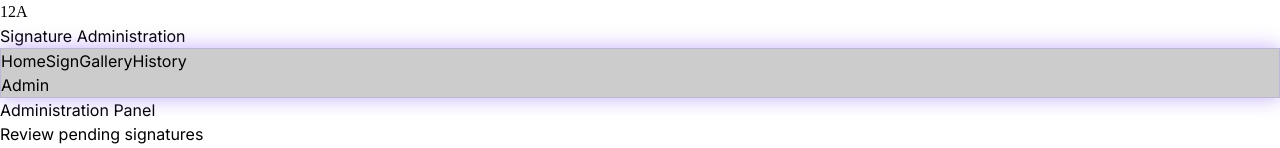
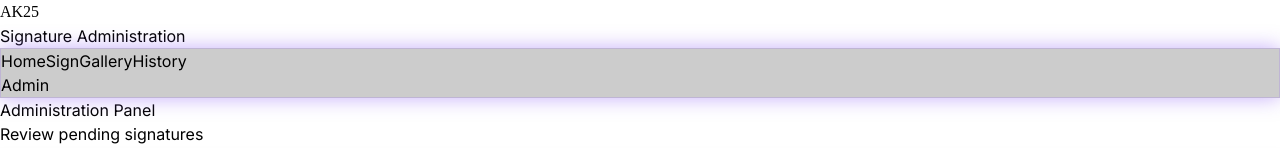
Before and after one commit to Trivn-12/class-12a-yearbook, a React (Vite) app: page /admin in a window 1280 px wide. Shown: the top 148 px of the page. Built offline with nearby package versions, Linux system fonts and the light colour scheme; no server answers.

Commit message:
🔄 Đổi tất cả '12A' thành 'AK25' trong toàn bộ ứng dụng

```diff
--- a/index.html
+++ b/index.html
@@ -5,7 +5,7 @@
     <meta http-equiv="Content-Language" content="vi" />
     <link rel="icon" type="image/svg+xml" href="/vite.svg" />
     <meta name="viewport" content="width=device-width, initial-scale=1.0" />
-    <title>12A</title>
+    <title>AK25</title>
     <style>
       /* Preload font cho tiếng Việt */
       @import url('https://fonts.googleapis.com/css2?family=Inter:wght@400;500;600;700&display=swap');
--- a/src/pages/AdminPage.jsx
+++ b/src/pages/AdminPage.jsx
@@ -163,7 +163,7 @@ const AdminPage = () => {
         {/* Header với animation */}
         <div className="text-center mb-8 fade-in">
           <h1 className="text-5xl md:text-6xl font-bold text-white mb-4" style={{ fontFamily: 'serif', textShadow: '0 0 20px rgba(255,255,255,0.3)' }}>
-            12A
+            AK25
           </h1>
           <p className="text-white/80 text-lg">Signature Administration</p>
         </div>
--- a/src/pages/GalleryPage.jsx
+++ b/src/pages/GalleryPage.jsx
@@ -131,7 +131,7 @@ const GalleryPage = () => {
         {/* Header với animation */}
         <div className="text-center mb-8 fade-in">
           <h1 className="text-5xl md:text-6xl font-bold text-white mb-4" style={{ fontFamily: 'serif', textShadow: '0 0 20px rgba(255,255,255,0.3)' }}>
-            12A
+            AK25
           </h1>
           <p className="text-white/80 text-lg">Yearbook Signature Gallery</p>
         </div>
--- a/src/pages/HistoryPage.jsx
+++ b/src/pages/HistoryPage.jsx
@@ -112,7 +112,7 @@ const HistoryPage = () => {
         {/* Header với animation */}
         <div className="text-center mb-8 fade-in">
           <h1 className="text-5xl md:text-6xl font-bold text-white mb-4" style={{ fontFamily: 'serif', textShadow: '0 0 20px rgba(255,255,255,0.3)' }}>
-            12A
+            AK25
           </h1>
           <p className="text-white/80 text-lg">Signature History</p>
         </div>
--- a/src/pages/MemoryFormPage.jsx
+++ b/src/pages/MemoryFormPage.jsx
@@ -127,7 +127,7 @@ const MemoryFormPage = () => {
         {/* Header */}
         <div className="text-center mb-6 md:mb-8 fade-in">
           <h1 className="text-4xl md:text-5xl lg:text-6xl font-bold text-white mb-2 md:mb-4" style={{ fontFamily: 'serif', textShadow: '0 0 20px rgba(255,255,255,0.3)' }}>
-            12A
+            AK25
           </h1>
           <p className="text-white/80 text-base md:text-lg">Memory Collection</p>
         </div>
--- a/src/pages/SignatureFormPage.jsx
+++ b/src/pages/SignatureFormPage.jsx
@@ -104,7 +104,7 @@ const SignatureFormPage = () => {
         {/* Header với animation */}
         <div className="text-center mb-6 md:mb-8 fade-in">
           <h1 className="text-4xl md:text-5xl lg:text-6xl font-bold text-white mb-2 md:mb-4" style={{ fontFamily: 'serif', textShadow: '0 0 20px rgba(255,255,255,0.3)' }}>
-            12A
+            AK25
           </h1>
           <p className="text-white/80 text-base md:text-lg">Yearbook Signature Collection</p>
         </div>
--- a/src/pages/SignaturePage.jsx
+++ b/src/pages/SignaturePage.jsx
@@ -40,10 +40,10 @@ const SignaturePage = () => {
 
   return (
     <div className={`min-h-screen ${backgroundTheme} transition-all duration-500 relative overflow-x-hidden`}>
-      {/* Hero Section với 12A */}
+      {/* Hero Section với AK25 */}
       <div className="min-h-screen flex items-center justify-center relative">
         <div className="text-center">
-          {/* Logo 12A với animation cải tiến */}
+          {/* Logo AK25 với animation cải tiến */}
           <div
             className={`text-8xl md:text-9xl font-bold text-white mb-8 transition-all duration-1500 ease-in-out ${
               showMainContent
@@ -58,7 +58,7 @@ const SignaturePage = () => {
               letterSpacing: showMainContent ? '0.2em' : '0.1em'
             }}
           >
-            12A
+            AK25
           </div>
 
           {/* Subtitle animation */}
--- a/src/pages/SleepPage.jsx
+++ b/src/pages/SleepPage.jsx
@@ -14,7 +14,7 @@ function SleepPage() {
     "Thời gian cấp 3 là khi chúng ta tin rằng mình có thể chinh phục cả thế giới.",
     "Những buổi chiều tan học, áo trắng bay trong gió, là ký ức đẹp nhất.",
     "Tuổi trẻ là khi ta dám mơ những giấc mơ lớn nhất.",
-    "Lớp 12A - nơi những tình bạn đẹp nhất được viết nên.",
+    "Lớp AK25 - nơi những tình bạn đẹp nhất được viết nên.",
     "Những giờ học cuối cùng, những kỷ niệm không bao giờ phai mờ.",
     "Tuổi học sinh là khi ta tin vào phép màu của những ước mơ.",
     "Thanh xuân là những ngày ta cười nhiều hơn khóc.",
@@ -27,13 +27,13 @@ function SleepPage() {
     "Thời gian cấp 3 - khi ta viết những câu thơ đầu đời.",
     "Tuổi học sinh là khi ta tin rằng tình yêu sẽ mãi mãi.",
     "Những buổi chiều học bài cùng bạn bè thân thiết.",
-    "Lớp 12A - nơi những ký ức đẹp nhất được lưu giữ.",
+    "Lớp AK25 - nơi những ký ức đẹp nhất được lưu giữ.",
     "Tuổi trẻ là khi ta dám ước mơ về một tương lai rực rỡ.",
     "Ba năm cấp 3 như một cuốn phim đẹp, mỗi khung hình đều đáng nhớ.",
     "Những tiếng cười trong giờ ra chơi vang mãi trong tim.",
     "Tuổi học trò - khi ta tin rằng mình sẽ thay đổi thế giới.",
     "Những buổi tối làm bài tập cùng nhau qua điện thoại.",
-    "Lớp 12A - nơi những câu chuyện đẹp nhất bắt đầu."
+    "Lớp AK25 - nơi những câu chuyện đẹp nhất bắt đầu."
   ]
 
   // Chọn câu ngẫu nhiên khi component mount và mỗi 5 giây
```
Also changed, not shown: 1 other file (tests, documents, lock files or other folders).
